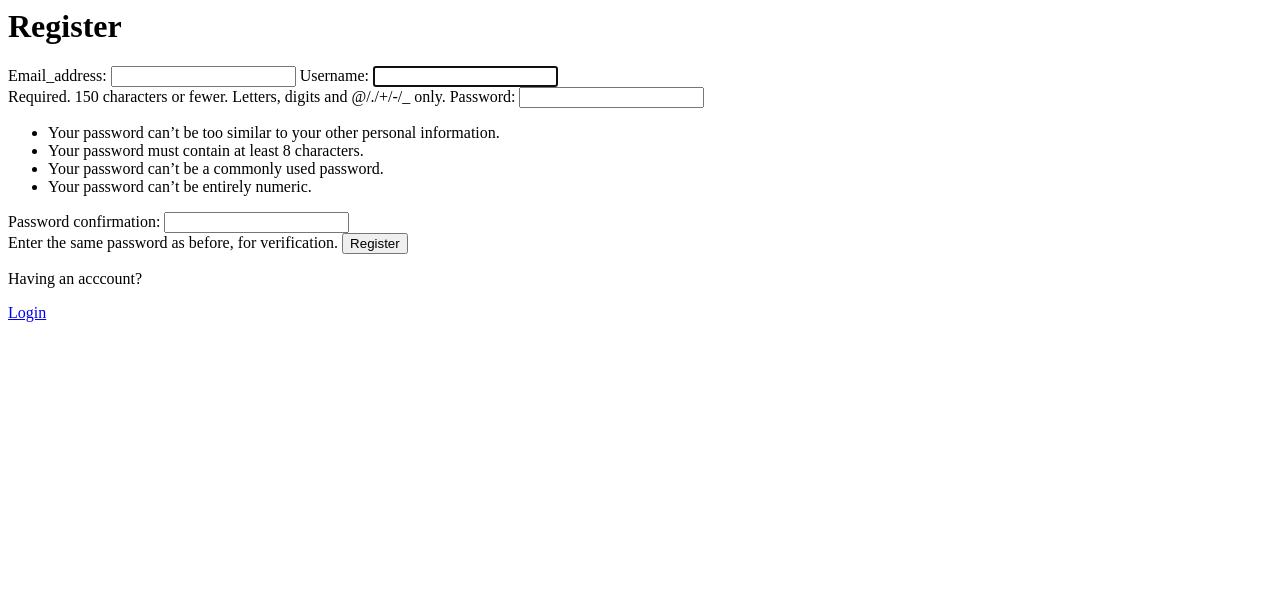
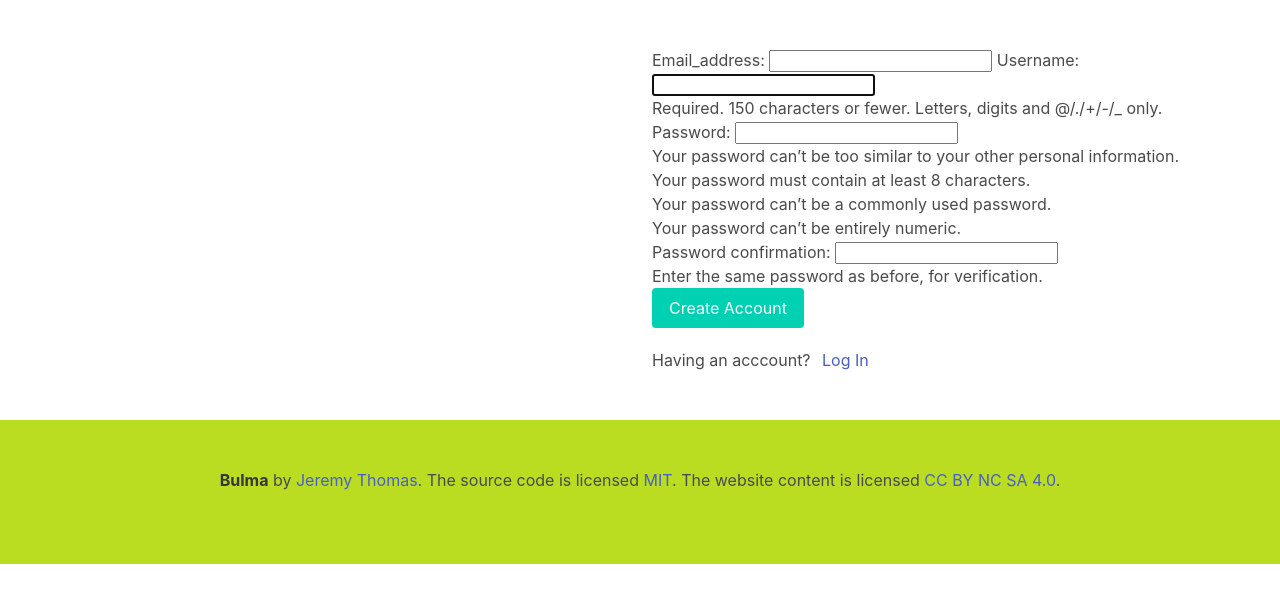
Before and after one commit to waregagbagbo/car-dealer, a Django app: a page that uses accounts/templates/accounts/register.html in a window 1280 px wide. Shown: the top 603 px of the page. Run offline with Django 4.2, Linux system fonts and the light colour scheme.

Commit message:
Styled the register section

```diff
--- a/accounts/templates/accounts/register.html
+++ b/accounts/templates/accounts/register.html
@@ -1,10 +1,62 @@
 {% load bulma_tags %}
+<!DOCTYPE html>
+<!--[if lt IE 7]>      <html class="no-js lt-ie9 lt-ie8 lt-ie7"> <![endif]-->
+<!--[if IE 7]>         <html class="no-js lt-ie9 lt-ie8"> <![endif]-->
+<!--[if IE 8]>         <html class="no-js lt-ie9"> <![endif]-->
+<!--[if gt IE 8]>      <html class="no-js"> <!--<![endif]-->
+<html>
+  <head>
+    <meta charset="utf-8">
+    <meta http-equiv="X-UA-Compatible" content="IE=edge">
+    <title></title>
+    <meta name="description" content="">
+    <meta name="viewport" content="width=device-width, initial-scale=1">
+    <link rel="stylesheet" href="">
+    <link rel="stylesheet" href="https://cdn.jsdelivr.net/npm/bulma@0.9.4/css/bulma.min.css">
+  <body>
+    <section class="section is-small">
+      <div class="container is-0-fullhd">
+        <div class="columns">
+          <div class="column is-0-mobile is-6">
+            <div class="image" style="background-color:#000;">
+
+            </div>
+
+          </div>
+          <div class="column is-0-mobile is-6">
+            <form method="POST">
+              {{form| bulma}}
+              <div class="buttons">
+                <button class="button is-primary">Create Account</button>
+              </div>
+            </form>
+             <p style="margin-top:20px;">Having an acccount?
+               <a href="{% url 'login_user' %}"><span style="margin-left:7px;">Log In<span></a>
+            </p>
+
+          </div>
+
+        </div>
+      </div>
+
+    </section>
+
+    <script src="" async defer></script>
+    {% include 'partials/footer.html' %}
+  </body>
+</html>
+
+
+
+<!--
+{% load bulma_tags %}
+
 <h1>Register</h1>
 
 <form action="#" method="post">
   {% csrf_token %}
-  {{ form|bulma}}
+  {{ form | bulma }}
   <button type="submit" id="submit">Register</button>
   <p>Having an acccount?</p>
-  <a href="{% url 'accounts:login_user' %}">Login</a>
-</form>
+  <a href="{% url 'login_user' %}">Login</a>
+</form>->
--- a/accounts/templates/partials/header.html
+++ b/accounts/templates/partials/header.html
@@ -13,7 +13,7 @@
 
   <div id="navbarBasicExample" class="navbar-menu">
     <div class="navbar-start">
-      <a class="navbar-item">
+      <a class="navbar-item" href="{% url 'car_fleet:cars' %}">
         Home
       </a>
 
@@ -46,10 +46,10 @@
     <div class="navbar-end">
       <div class="navbar-item">
         <div class="buttons">
-          <a class="button is-dark" href="{% url 'accounts:register' %}">
+          <a class="button is-dark" href="{% url 'register' %}">
             <strong>Sign up</strong>
           </a>
-          <a class="button is-light" href="{% url 'accounts:login_user' %}">
+          <a class="button is-light" href="{% url 'login_user' %}">
             Log in
           </a>
         </div>
--- a/accounts/urls.py
+++ b/accounts/urls.py
@@ -3,7 +3,6 @@ from django.urls import path
 from accounts.views import LoginView, RegistrationView
 from django.contrib.auth import views as auth_views
 
-app_name = 'accounts'
 
 
 urlpatterns = [
--- a/car_fleet/views.py
+++ b/car_fleet/views.py
@@ -24,3 +24,4 @@ class CarListView(LoginRequiredMixin, ListView):
 class CarDetailAccessView(LoginRequiredMixin, DetailView):
     model = Car
     template_name ='pages/car_detail.html'
+    success_url = 'cars'
```
Also changed, not shown: accounts/templates/pages/car_detail.html (+4 -4 lines).
